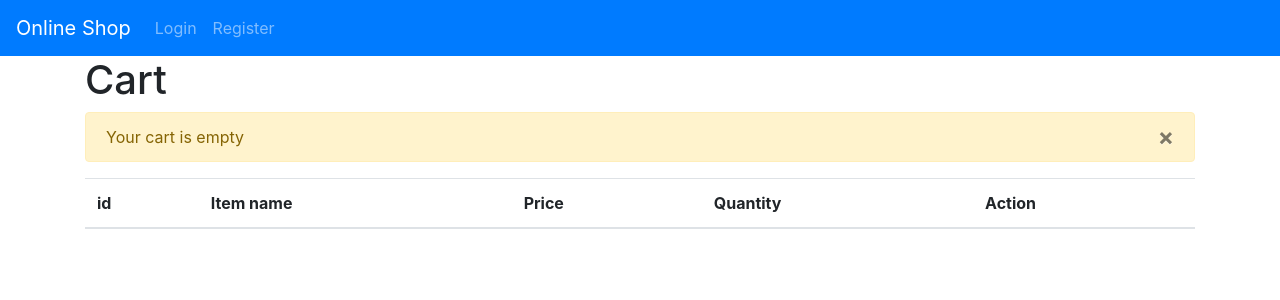
After one commit to Nooruzbai/flask_shop, a Flask app: page /cart_list in a window 1280 px wide. The commit adds this page. Shown: the top 300 px of the page. Run offline with Flask 3, Linux system fonts and the light colour scheme; lists and menus that the app fills with data are empty.

Commit message:
tried to work on cart. Cart session is not saving additional data except one.

```diff
--- a/source/__init__.py
+++ b/source/__init__.py
@@ -37,9 +37,11 @@ def create_app():
     # blueprint for auth routes in our app
     from source.auth_app.auth import auth as auth_blueprint
     app.register_blueprint(auth_blueprint)
-    #
     # blueprint for non-auth parts of app
-    from source.item_app.main import main as main_blueprint
-    app.register_blueprint(main_blueprint)
+    from source.item_app.item import item as item_blueprint
+    app.register_blueprint(item_blueprint)
+
+    from source.cart_app.cart import cart as cart_blueprint
+    app.register_blueprint(cart_blueprint)
 
     return app
--- a/source/auth_app/auth.py
+++ b/source/auth_app/auth.py
@@ -14,7 +14,7 @@ auth = Blueprint('auth', __name__)
 def login():
     if current_user.is_authenticated:
         flash('You are already logged in', category='info')
-        return redirect(url_for('main.home_page'))
+        return redirect(url_for('item.home_page'))
     form = LoginForm()
     if form.validate_on_submit():
         email = form.email.data
@@ -23,7 +23,7 @@ def login():
         if user:
             if check_password_hash(user.password_hash, password):
                 login_user(user, remember=True)
-                return redirect(url_for('main.home_page'))
+                return redirect(url_for('item.home_page'))
             else:
                 flash('Incorrect password, try again.', category='error')
         else:
@@ -44,7 +44,7 @@ def register():
         db.session.commit()
         flash("Registration was successfull, please login")
         return redirect(url_for('auth.login'))
-    return render_template('auth/register.html', form=form, user=current_user)
+    return render_template('templates/auth/register.html', form=form, user=current_user)
 
 
 @auth.route('/logout')
--- a/source/auth_app/auth_forms.py
+++ b/source/auth_app/auth_forms.py
@@ -21,5 +21,4 @@ class RegistrationForm(FlaskForm):
 class LoginForm(FlaskForm):
     email = StringField('Email', validators=[DataRequired(), Email()])
     password = PasswordField('Password', validators=[DataRequired()])
-    # remember = BooleanField('Remember Me', validators=[DataRequired()])
     submit = SubmitField('Login')
--- /dev/null
+++ b/source/cart_app/cart.py
@@ -0,0 +1,37 @@
+from flask import Blueprint, session, flash, redirect, url_for, render_template, request
+from flask_login import current_user
+
+from source.cart_app.cart_forms import ItemCartForm
+from source.item_app.item_models import Item
+
+cart = Blueprint('cart', __name__)
+
+
+@cart.route('/cart_list')
+def cart_list():
+    print(session)
+    if 'cart' not in session or not session['cart']:
+        flash('Your cart is empty', category='warning')
+        return render_template('cart/cart.html', user=current_user)
+        # return redirect(url_for('cart.cart_list'))
+    # print(session)
+    return render_template('cart/cart.html', user=current_user)
+
+
+@cart.route("/add_cart/<int:pk>", methods=['POST'])
+def add_cart(pk):
+    item = Item.query.get_or_404(pk)
+    items_dictionary = {
+        str(pk): {'name': item.name, 'price': str(item.price)}
+    }
+    if 'cart' in session:
+        if str(pk) in session['cart']:
+            flash(f"{item.name} is already in cart", category='warning')
+        else:
+            session['cart'].update()
+            session['cart'] = session['cart'] or items_dictionary
+    else:
+        session['cart'] = items_dictionary
+        session.modified = True
+    print(session['cart'])
+    return redirect(url_for('cart.cart_list'))
--- a/source/templates/base.html
+++ b/source/templates/base.html
@@ -16,7 +16,7 @@
 <header>
 
     <nav class="navbar navbar-expand-lg navbar-dark bg-primary sticky-top">
-        <a class="navbar-brand" href="{{ url_for('main.home_page') }}">Online Shop</a>
+        <a class="navbar-brand" href="{{ url_for('item.home_page') }}">Online Shop</a>
         <button class="navbar-toggler" type="button" data-toggle="collapse" data-target="#navbarNavAltMarkup"
                 aria-controls="navbarNavAltMarkup" aria-expanded="false" aria-label="Toggle navigation">
             <span class="navbar-toggler-icon"></span>
@@ -24,9 +24,9 @@
         <div class="collapse navbar-collapse" id="navbarNavAltMarkup">
             <div class="navbar-nav">
                 {% if user.is_authenticated %}
-                    <a class="nav-link active" href="{{ url_for('main.home_page') }}">Home <span class="sr-only">(current)</span></a>
+                    <a class="nav-link active" href="{{ url_for('item.home_page') }}">Home <span class="sr-only">(current)</span></a>
                     <a class="nav-link ms-auto" href="{{ url_for('auth.logout') }}" tabindex="-1">Logout</a>
-                    <a class="nav-link ms-auto" href="{{ url_for('main.add_cart') }}" tabindex="-1">Cart</a>
+                    <a class="nav-link ms-auto" href="{{ url_for('cart.cart_list') }}" tabindex="-1">Cart ({{ session['cart'] | length}})</a>
 
                 {% else %}
                     <a class="nav-link ms-auto" href="{{ url_for('auth.login') }}" tabindex="-1">Login</a>
@@ -38,6 +38,7 @@
 </header>
 
 <div class="container">
+
     {% block content %}
         <br/>
 
--- /dev/null
+++ b/source/templates/cart/cart.html
@@ -0,0 +1,44 @@
+{% extends 'base.html' %}
+
+{% block content %}
+    <h1>Cart</h1>
+
+    {% for message in get_flashed_messages() %}
+        <div class="alert alert-warning">
+            <button type="button" class="close" data-dismiss="alert">&times;</button>
+            {{ message }}
+        </div>
+    {% endfor %}
+
+
+    <table class="table">
+        <thead>
+        <tr>
+            <th scope="col">id</th>
+            <th scope="col">Item name</th>
+            <th scope="col">Price</th>
+            <th scope="col">Quantity</th>
+            <th scope="col">Action</th>
+        </tr>
+        </thead>
+        <tbody>
+        {% if session['cart'] %}
+            {% for item_id, item in session['cart'].items() %}
+                <tr>
+                    <th scope="row">1</th>
+                    <td>{{ item.name }}</td>
+                    <td>{{ item.price }}</td>
+                    <td>
+                        <button type="button" class="btn btn-primary">Delete item</button>
+                    </td>
+                </tr>
+            {% endfor %}
+        {% endif %}
+        </tbody>
+    </table>
+
+
+
+
+
+{% endblock %}
```
Also changed, not shown: source/cart_app/cart_forms.py (added, +10 -0 lines), source/item_app/item.py (renamed from source/item_app/main.py, +14 -11 lines), source/templates/index.html (+20 -8 lines), source/templates/items/cart.html (deleted, +0 -25 lines), source/templates/items/detail.html (+4 -3 lines), source/cart_app/__init__.py (added), source/templates/cart/add_cart.html (added).
